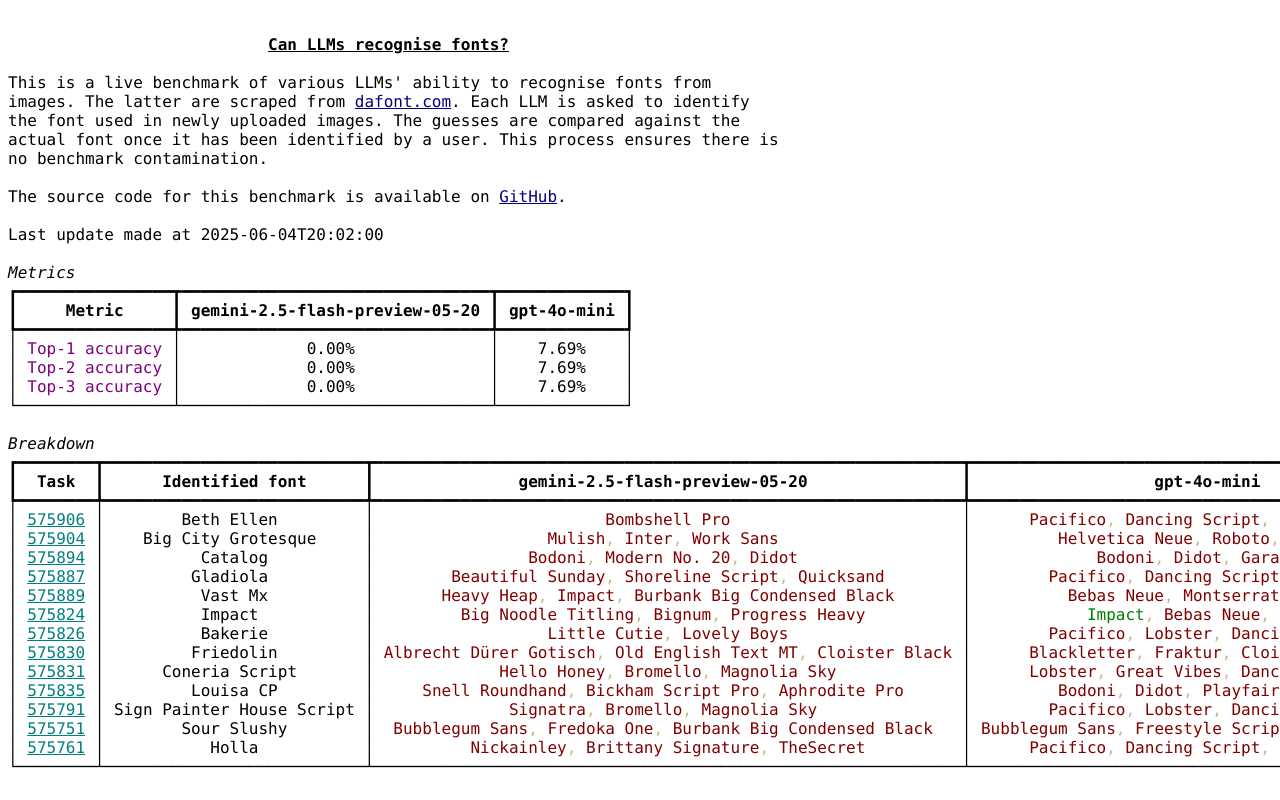
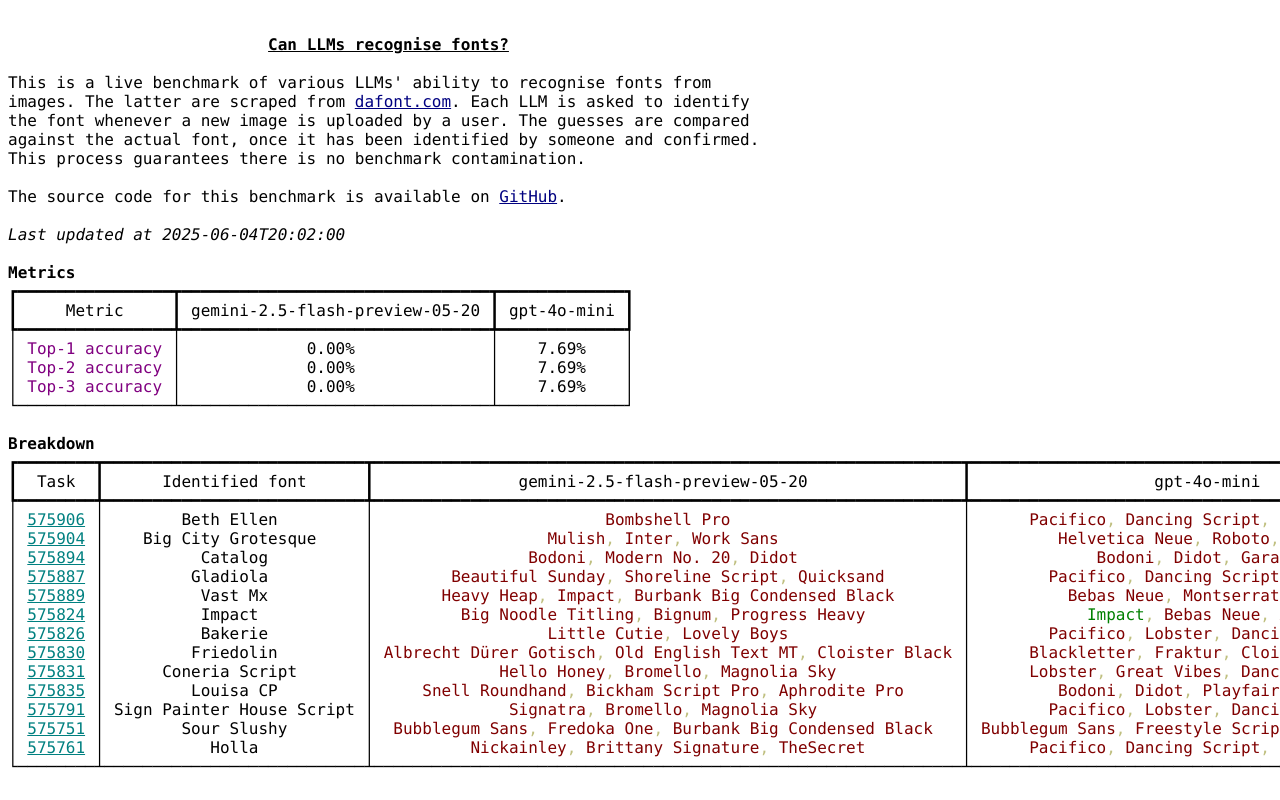
Before and after one commit to MaxHalford/llm-font-recognition, a plain HTML site: page index.html in a window 1280 px wide. Shown: the top 800 px of the page. Drawn offline with Linux system fonts and the light colour scheme.

Commit message:
going to bed

```diff
--- a/index.html
+++ b/index.html
@@ -25,26 +25,26 @@
 
 This is a live benchmark of various LLMs&#x27; ability to recognise fonts from
 images. The latter are scraped from <a class="r2" href="https://www.dafont.com/forum/?f=1">dafont.com</a>. Each LLM is asked to identify
-the font used in newly uploaded images. The guesses are compared against the
-actual font once it has been identified by a user. This process ensures there is
-no benchmark contamination.
+the font whenever a new image is uploaded by a user. The guesses are compared
+against the actual font, once it has been identified by someone and confirmed.
+This process guarantees there is no benchmark contamination.
 
 The source code for this benchmark is available on <a class="r2" href="https://github.com/MaxHalford/llm-font-recognition">GitHub</a>.
 
-Last update made at 2025-06-04T20:02:00
+<span class="r3">Last updated at 2025-06-04T20:02:00</span>
 
-<span class="r3">Metrics                                                          </span>
+<span class="r4">Metrics                                                          </span>
 ┏━━━━━━━━━━━━━━━━┳━━━━━━━━━━━━━━━━━━━━━━━━━━━━━━━━┳━━━━━━━━━━━━━┓
-┃<span class="r4">     Metric     </span>┃<span class="r4"> gemini-2.5-flash-preview-05-20 </span>┃<span class="r4"> gpt-4o-mini </span>┃
+┃     Metric     ┃ gemini-2.5-flash-preview-05-20 ┃ gpt-4o-mini ┃
 ┡━━━━━━━━━━━━━━━━╇━━━━━━━━━━━━━━━━━━━━━━━━━━━━━━━━╇━━━━━━━━━━━━━┩
 │<span class="r5"> Top-1 accuracy </span>│             0.00%              │    7.69%    │
 │<span class="r5"> Top-2 accuracy </span>│             0.00%              │    7.69%    │
 │<span class="r5"> Top-3 accuracy </span>│             0.00%              │    7.69%    │
 └────────────────┴────────────────────────────────┴─────────────┘
 
-<span class="r3">Breakdown                                                                                                                                             </span>
+<span class="r4">Breakdown                                                                                                                                             </span>
 ┏━━━━━━━━┳━━━━━━━━━━━━━━━━━━━━━━━━━━━┳━━━━━━━━━━━━━━━━━━━━━━━━━━━━━━━━━━━━━━━━━━━━━━━━━━━━━━━━━━━━━┳━━━━━━━━━━━━━━━━━━━━━━━━━━━━━━━━━━━━━━━━━━━━━━━━━┓
-┃<span class="r4">  Task  </span>┃<span class="r4">      Identified font      </span>┃<span class="r4">               gemini-2.5-flash-preview-05-20                </span>┃<span class="r4">                   gpt-4o-mini                   </span>┃
+┃  Task  ┃      Identified font      ┃               gemini-2.5-flash-preview-05-20                ┃                   gpt-4o-mini                   ┃
 ┡━━━━━━━━╇━━━━━━━━━━━━━━━━━━━━━━━━━━━╇━━━━━━━━━━━━━━━━━━━━━━━━━━━━━━━━━━━━━━━━━━━━━━━━━━━━━━━━━━━━━╇━━━━━━━━━━━━━━━━━━━━━━━━━━━━━━━━━━━━━━━━━━━━━━━━━┩
 │<span class="r6"> </span><a class="r6" href="https://www.dafont.com/forum/read/575906/help-me-thank">575906</a><span class="r6"> </span>│        Beth Ellen         │<span class="r7">                        </span><span class="r8">Bombshell Pro</span><span class="r7">                        </span>│<span class="r7">      </span><span class="r8">Pacifico</span><span class="r9">, </span><span class="r8">Dancing Script</span><span class="r9">, </span><span class="r8">Great Vibes</span><span class="r7">      </span>│
 │<span class="r6"> </span><a class="r6" href="https://www.dafont.com/forum/read/575904/logo-font">575904</a><span class="r6"> </span>│    Big City Grotesque     │<span class="r7">                  </span><span class="r8">Mulish</span><span class="r9">, </span><span class="r8">Inter</span><span class="r9">, </span><span class="r8">Work Sans</span><span class="r7">                   </span>│<span class="r7">         </span><span class="r8">Helvetica Neue</span><span class="r9">, </span><span class="r8">Roboto</span><span class="r9">, </span><span class="r8">Avenir</span><span class="r7">          </span>│
```
Also changed, not shown: 1 other file.
